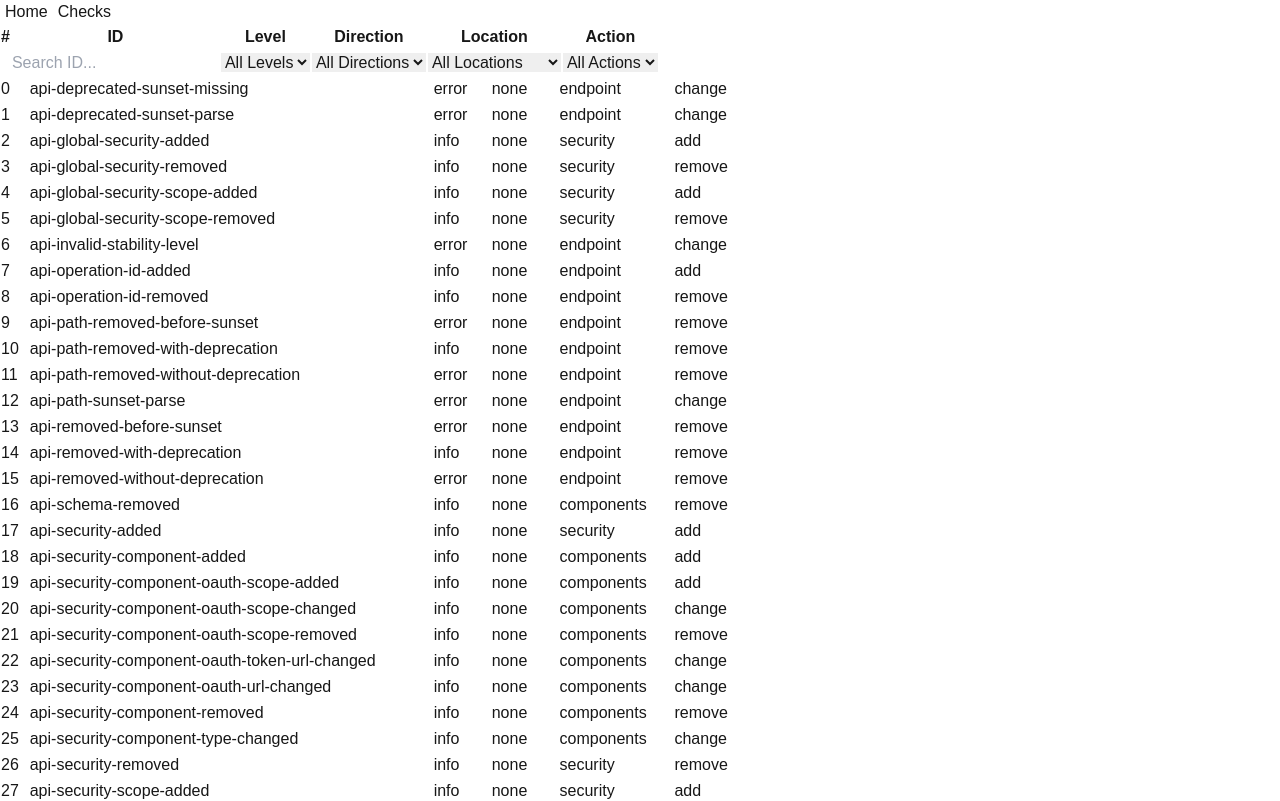
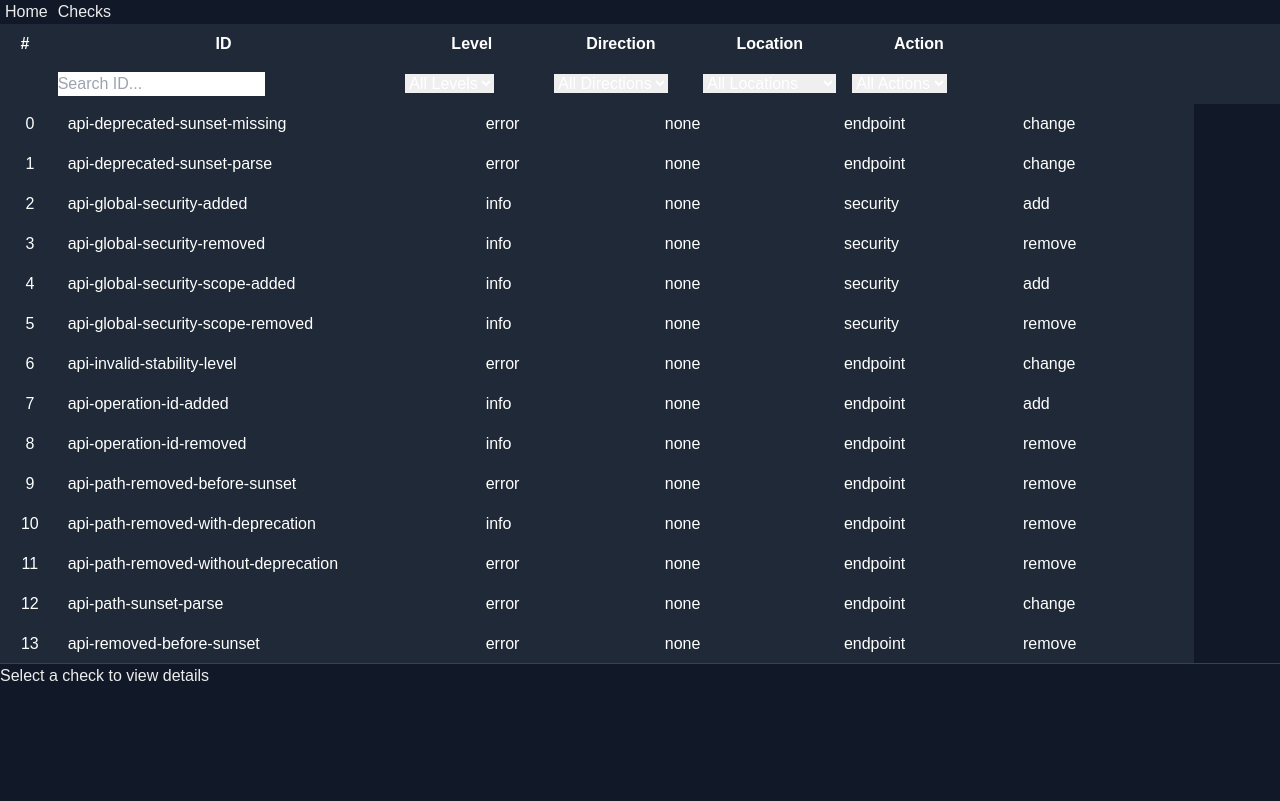
Before and after one commit to oasdiff/w3, a Next.js app: page /checks in a window 1280 px wide. Shown: the top 801 px of the page. Built offline with nearby package versions, Linux system fonts and the light colour scheme.

Commit message:
collapsable

```diff
--- a/app/checks/page.js
+++ b/app/checks/page.js
@@ -5,6 +5,7 @@ import { Input } from "@/components/ui/input";
 import { Table, TableHeader, TableRow, TableHead, TableBody, TableCell } from "@/components/ui/table";
 import { Card, CardContent } from "@/components/ui/card";
 import { Select } from "@/components/ui/select";
+import styles from './styles.module.css';
 
 export default function Page() {
   const [searchID, setSearchID] = useState("");
@@ -42,20 +43,20 @@ export default function Page() {
           {/* Left side - Table */}
           <div className="w-[calc(100%-24rem)]">
               {/* Fixed Header */}
-              <div className="top-0 bg-gray-800">
-                <Table className="bg-gray-800 text-white w-full">
+              <div className={styles.tableHeader}>
+                <Table className={styles.tableContainer}>
                   <TableHeader>
-                    <TableRow className="bg-gray-800">
-                      <TableHead className="p-2 text-white w-[5%] text-center min-w-0">#</TableHead>
-                      <TableHead className="p-2 text-white w-[35%] min-w-0">ID</TableHead>
-                      <TableHead className="p-2 text-white w-[15%] min-w-0">Level</TableHead>
-                      <TableHead className="p-2 text-white w-[15%] min-w-0">Direction</TableHead>
-                      <TableHead className="p-2 text-white w-[15%] min-w-0">Location</TableHead>
-                      <TableHead className="p-2 text-white w-[15%] min-w-0">Action</TableHead>
+                    <TableRow className={styles.tableRow}>
+                      <TableHead className={`${styles.tableCell} ${styles.tableCellIndex}`}>#</TableHead>
+                      <TableHead className={`${styles.tableCell} ${styles.tableCellId}`}>ID</TableHead>
+                      <TableHead className={`${styles.tableCell} ${styles.tableCellStandard}`}>Level</TableHead>
+                      <TableHead className={`${styles.tableCell} ${styles.tableCellStandard}`}>Direction</TableHead>
+                      <TableHead className={`${styles.tableCell} ${styles.tableCellStandard}`}>Location</TableHead>
+                      <TableHead className={`${styles.tableCell} ${styles.tableCellStandard}`}>Action</TableHead>
                     </TableRow>
-                    <TableRow className="bg-gray-800">
-                      <TableCell className="w-[5%] min-w-0"></TableCell>
-                      <TableCell className="w-[35%] min-w-0">
+                    <TableRow className={styles.tableRow}>
+                      <TableCell className={`${styles.tableCell} ${styles.tableCellIndex}`}></TableCell>
+                      <TableCell className={`${styles.tableCell} ${styles.tableCellId}`}>
                         <Input id="IdFilter"
                           placeholder="Search ID..."
                           value={searchID}
@@ -63,7 +64,7 @@ export default function Page() {
                           className="w-full"
                         />
                       </TableCell>
-                      <TableCell className="w-[15%] min-w-0">
+                      <TableCell className={`${styles.tableCell} ${styles.tableCellStandard}`}>
                         <Select id="levelFilter"
                           placeholder="All Levels"
                           value={searchLevel}
@@ -72,7 +73,7 @@ export default function Page() {
                           className="w-full"
                         />
                       </TableCell>
-                      <TableCell className="w-[15%] min-w-0">
+                      <TableCell className={`${styles.tableCell} ${styles.tableCellStandard}`}>
                         <Select id="directionFilter"
                           placeholder="All Directions"
                           value={searchDirection}
@@ -81,7 +82,7 @@ export default function Page() {
                           className="w-full"
                         />
                       </TableCell>
-                      <TableCell className="w-[15%] min-w-0">
+                      <TableCell className={`${styles.tableCell} ${styles.tableCellStandard}`}>
                         <Select
                           placeholder="All Locations"
                           value={searchLocation}
@@ -90,7 +91,7 @@ export default function Page() {
                           className="w-full"
                         />
                       </TableCell>
-                      <TableCell className="w-[15%] min-w-0">
+                      <TableCell className={`${styles.tableCell} ${styles.tableCellStandard}`}>
                         <Select
                           placeholder="All Actions"
                           value={searchActions}
@@ -105,21 +106,21 @@ export default function Page() {
               </div>
 
               {/* Scrollable Body */}
-              <div className="overflow-auto h-[calc(100vh-15rem)] border-b">
-                <Table className="bg-gray-800 text-white w-full">
+              <div className={styles.tableBody}>
+                <Table className={styles.tableContainer}>
                   <TableBody>
                     {filteredChecks.map((check, index) => (
                       <TableRow
                         key={check.id}
                         onClick={() => setSelectedCheck(check)}
-                        className={`cursor-pointer hover:bg-gray-700 ${selectedCheck && selectedCheck.id === check.id ? 'bg-gray-700' : 'bg-gray-800'}`}
+                        className={`${styles.tableRow} ${styles.tableRowHover} ${selectedCheck && selectedCheck.id === check.id ? styles.tableRowSelected : ''}`}
                       >
-                        <TableCell className="p-2 text-white w-[5%] min-w-0 text-center">{index}</TableCell>
-                        <TableCell className="p-2 text-white w-[35%] min-w-0">{check.id}</TableCell>
-                        <TableCell className="p-2 text-white w-[15%] min-w-0">{check.level}</TableCell>
-                        <TableCell className="p-2 text-white w-[15%] min-w-0">{check.direction}</TableCell>
-                        <TableCell className="p-2 text-white w-[15%] min-w-0">{check.location}</TableCell>
-                        <TableCell className="p-2 text-white w-[15%] min-w-0">{check.action}</TableCell>
+                        <TableCell className={`${styles.tableCell} ${styles.tableCellIndex}`}>{index}</TableCell>
+                        <TableCell className={`${styles.tableCell} ${styles.tableCellId}`}>{check.id}</TableCell>
+                        <TableCell className={`${styles.tableCell} ${styles.tableCellStandard}`}>{check.level}</TableCell>
+                        <TableCell className={`${styles.tableCell} ${styles.tableCellStandard}`}>{check.direction}</TableCell>
+                        <TableCell className={`${styles.tableCell} ${styles.tableCellStandard}`}>{check.location}</TableCell>
+                        <TableCell className={`${styles.tableCell} ${styles.tableCellStandard}`}>{check.action}</TableCell>
                       </TableRow>
                     ))}
                   </TableBody>
--- /dev/null
+++ b/app/checks/styles.module.css
@@ -0,0 +1,51 @@
+.tableCell {
+  padding: 0.5rem;
+  color: white;
+  min-width: 0;
+}
+
+.tableCellIndex {
+  width: 5%;
+  text-align: center;
+}
+
+.tableCellId {
+  width: 35%;
+}
+
+.tableCellStandard {
+  width: 15%;
+}
+
+.tableRow {
+  background-color: var(--background-card);
+}
+
+.tableRowHover {
+  cursor: pointer;
+}
+
+.tableRowHover:hover {
+  background-color: var(--background-hover);
+}
+
+.tableRowSelected {
+  background-color: var(--background-hover);
+}
+
+.tableContainer {
+  background-color: var(--background-card);
+  color: white;
+  width: 100%;
+}
+
+.tableHeader {
+  top: 0;
+  background-color: var(--background-card);
+}
+
+.tableBody {
+  overflow: auto;
+  height: calc(100vh - 15rem);
+  border-bottom: 1px solid var(--background-hover);
+}
--- a/app/globals.css
+++ b/app/globals.css
@@ -1,25 +1,26 @@
-@import "tailwindcss/base";
-@import "tailwindcss/components";
-@import "tailwindcss/utilities";
+@tailwind base;
+@tailwind components;
+@tailwind utilities;
 
 :root {
-  --background: #ffffff;
-  --foreground: #171717;
-}
-
-@media (prefers-color-scheme: dark  ) {
-  :root {
-    --background: #0a0a0a;
-    --foreground: #ededed;
-  }
+  --background: #0a0a0a;
+  --foreground: #ededed;
+  --background-dark: rgb(17, 24, 39);
+  --background-card: rgb(31, 41, 55);
+  --background-hover: rgb(55, 65, 81);
 }
 
 body {
   color: var(--foreground);
   background: var(--background);
   font-family: Arial, Helvetica, sans-serif;
+  background-color: var(--background-dark);
 }
 
 .navBarLink {
   margin: 5px;
 }
+
+.card {
+  background-color: var(--background-card);
+}
```
Also changed, not shown: app/page.tsx (+12 -9 lines), components/ui/collapsible.js (added, +35 -0 lines).
